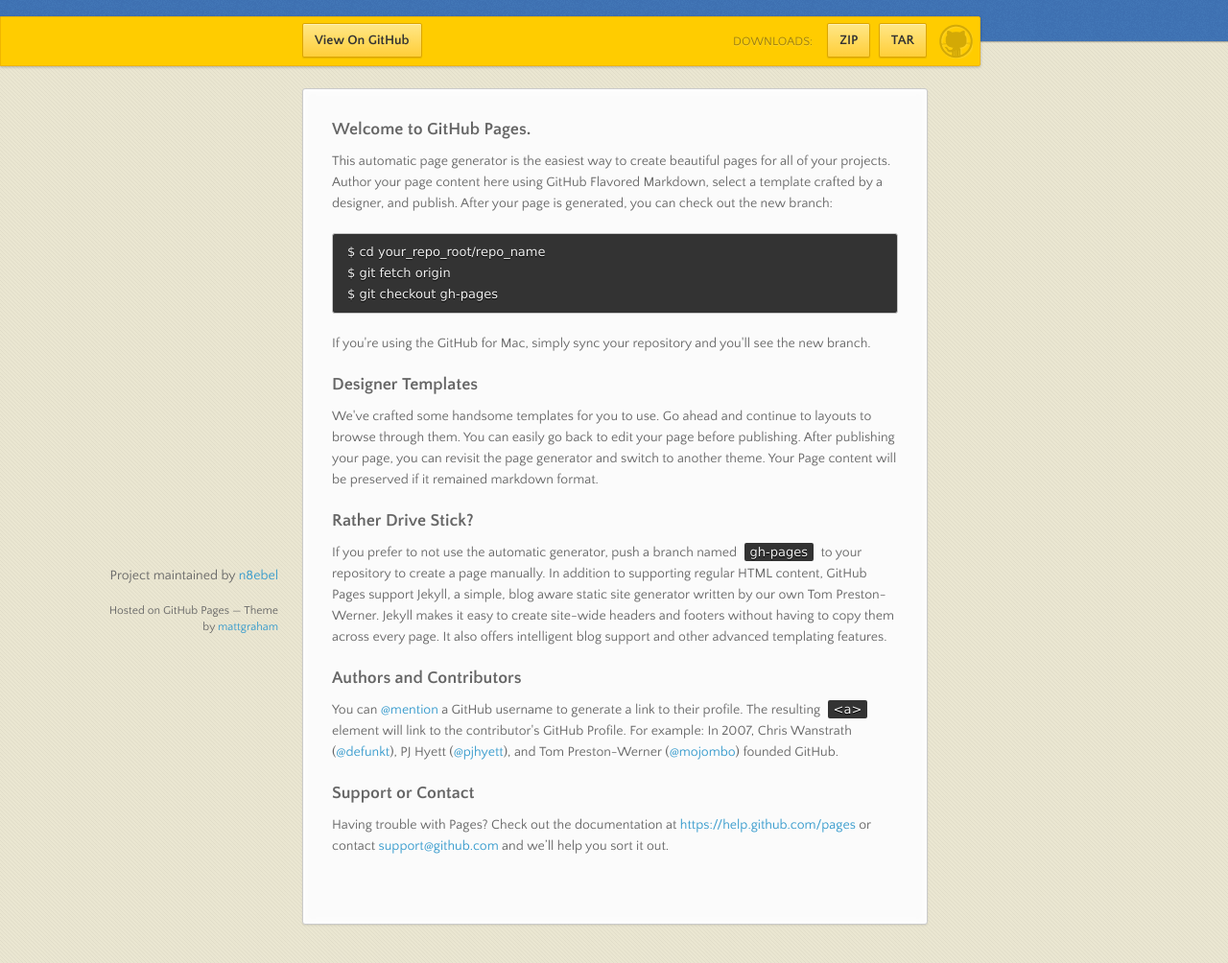
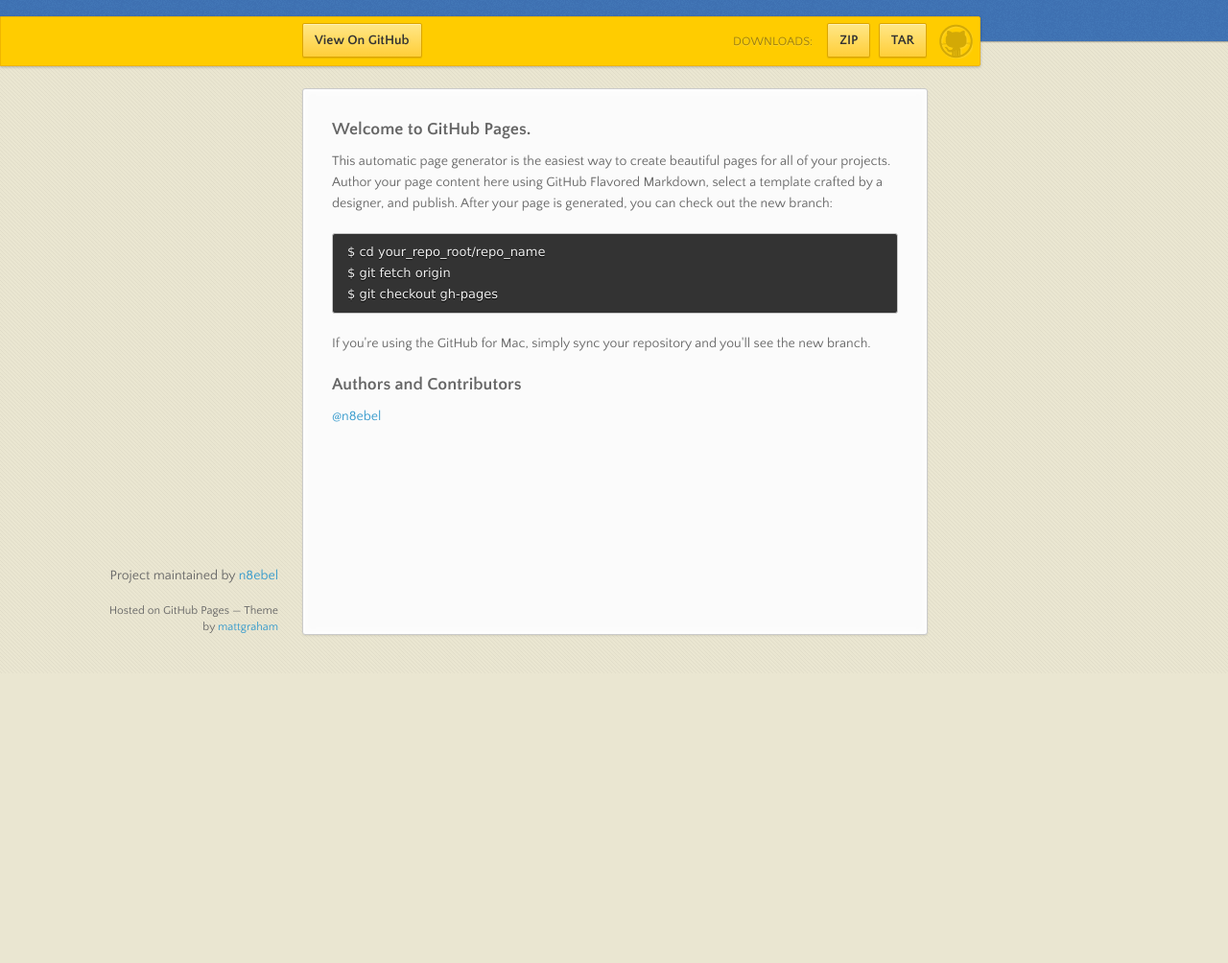
Before and after one commit to n8ebel/n8, a plain HTML site: page index.html in a window 1280 px wide. Shown: the part 98-1102 px from the top of the page at 96% size. After the commit the page ends 800 px from the top, so only its background shows below. Drawn offline with nearby package versions, Linux system fonts and the light colour scheme.

Commit message:
Removed some of the boilerplate content

```diff
--- a/index.html
+++ b/index.html
@@ -52,24 +52,10 @@
 <p>If you're using the GitHub for Mac, simply sync your repository and you'll see the new branch.</p>
 
 <h3>
-<a id="designer-templates" class="anchor" href="#designer-templates" aria-hidden="true"><span class="octicon octicon-link"></span></a>Designer Templates</h3>
-
-<p>We've crafted some handsome templates for you to use. Go ahead and continue to layouts to browse through them. You can easily go back to edit your page before publishing. After publishing your page, you can revisit the page generator and switch to another theme. Your Page content will be preserved if it remained markdown format.</p>
-
-<h3>
-<a id="rather-drive-stick" class="anchor" href="#rather-drive-stick" aria-hidden="true"><span class="octicon octicon-link"></span></a>Rather Drive Stick?</h3>
-
-<p>If you prefer to not use the automatic generator, push a branch named <code>gh-pages</code> to your repository to create a page manually. In addition to supporting regular HTML content, GitHub Pages support Jekyll, a simple, blog aware static site generator written by our own Tom Preston-Werner. Jekyll makes it easy to create site-wide headers and footers without having to copy them across every page. It also offers intelligent blog support and other advanced templating features.</p>
-
-<h3>
 <a id="authors-and-contributors" class="anchor" href="#authors-and-contributors" aria-hidden="true"><span class="octicon octicon-link"></span></a>Authors and Contributors</h3>
 
-<p>You can <a href="https://github.com/blog/821" class="user-mention">@mention</a> a GitHub username to generate a link to their profile. The resulting <code>&lt;a&gt;</code> element will link to the contributor's GitHub Profile. For example: In 2007, Chris Wanstrath (<a href="https://github.com/defunkt" class="user-mention">@defunkt</a>), PJ Hyett (<a href="https://github.com/pjhyett" class="user-mention">@pjhyett</a>), and Tom Preston-Werner (<a href="https://github.com/mojombo" class="user-mention">@mojombo</a>) founded GitHub.</p>
+<p> <a href="https://github.com/n8ebel" class="user-mention">@n8ebel</a> </p>
 
-<h3>
-<a id="support-or-contact" class="anchor" href="#support-or-contact" aria-hidden="true"><span class="octicon octicon-link"></span></a>Support or Contact</h3>
-
-<p>Having trouble with Pages? Check out the documentation at <a href="https://help.github.com/pages">https://help.github.com/pages</a> or contact <a href="mailto:support@github.com">support@github.com</a> and we’ll help you sort it out.</p>
       </section>
       <footer>
         <p>Project maintained by <a href="https://github.com/n8ebel">n8ebel</a></p>
```
